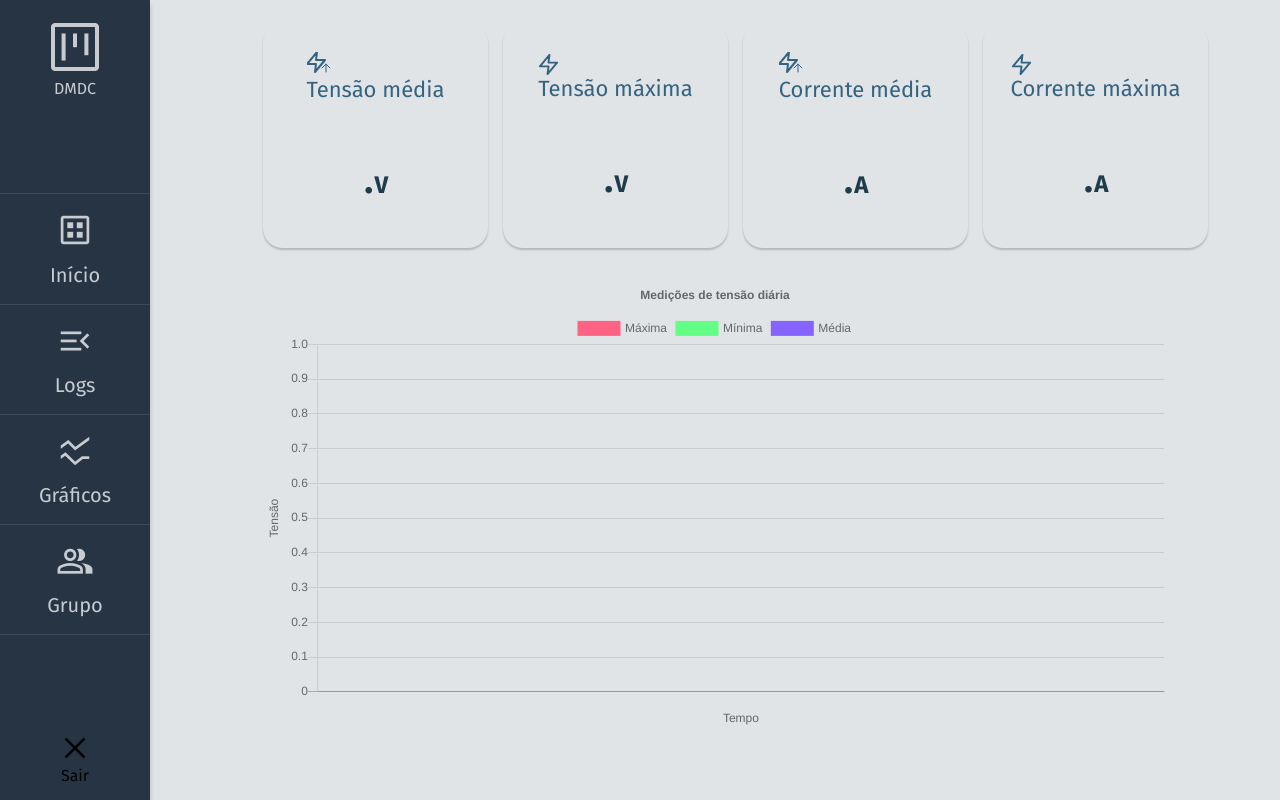
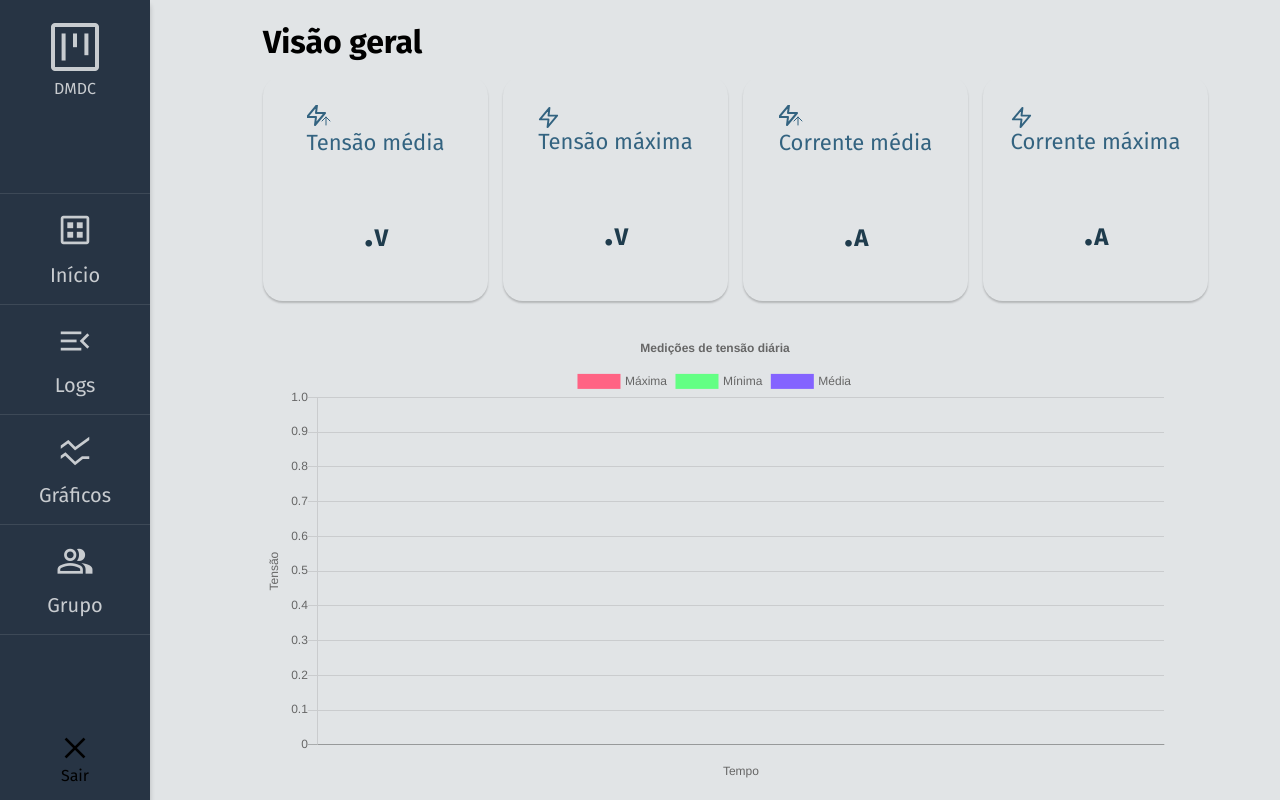
Before and after one commit to DMDC-estagio/Dashboard-server, a Flask app: template app/templates/dashboard/index.html in a window 1280 px wide. Run offline with Flask 2, Linux system fonts and the light colour scheme; the template is opened without the code that fills it, so the values that code supplies are empty; some libraries are stand-ins or nearby versions.

Commit message:
Feat. h1 header

```diff
--- a/app/templates/dashboard/index.html
+++ b/app/templates/dashboard/index.html
@@ -7,6 +7,7 @@
 {% endblock %}
 
 {% block content %}
+<h1 style="margin-bottom: 15px;">Visão geral</h1>
 <div id="mesure-blocks">
   {{ mesure_block('Tensão média', data.tensao_med[0], data.tensao_med[1], 'V') }}
   {{ mesure_block('Tensão máxima', data.tensao_max[0], data.tensao_max[1], 'V', 'true') }}
```
